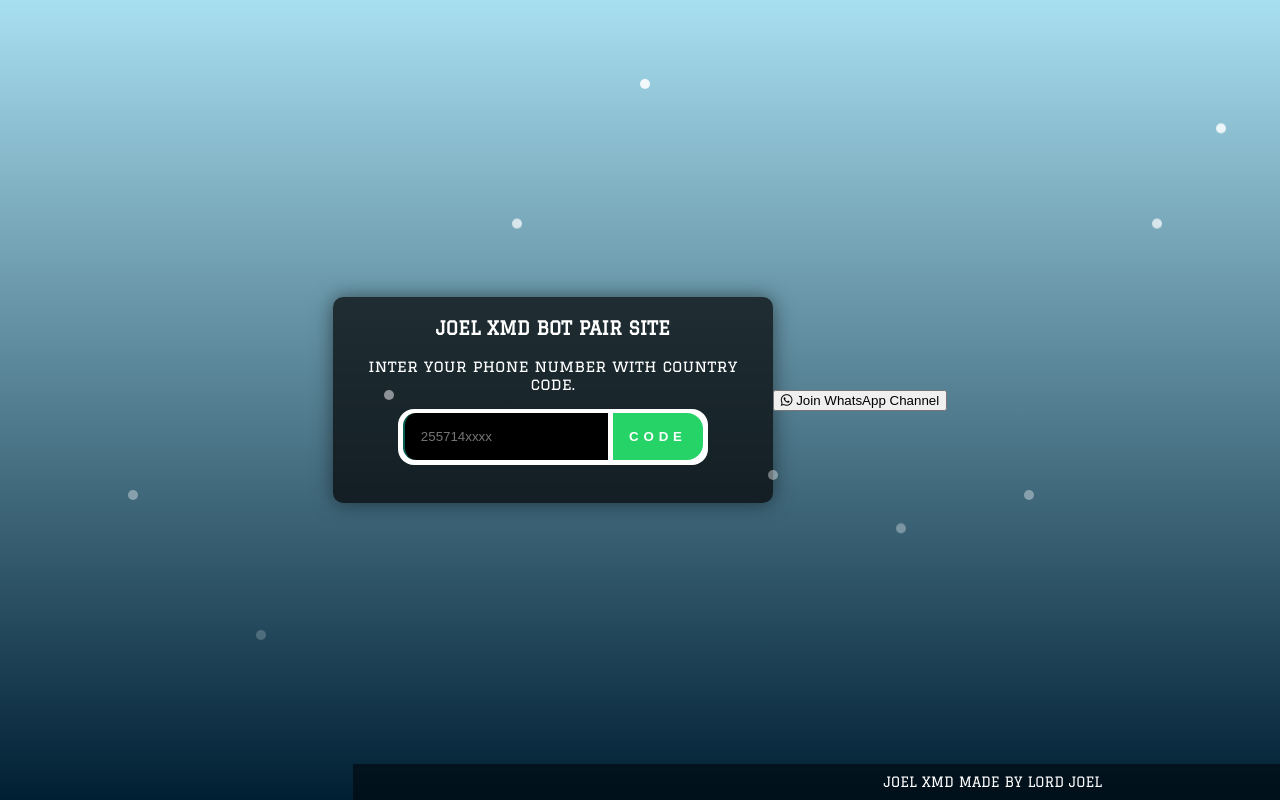
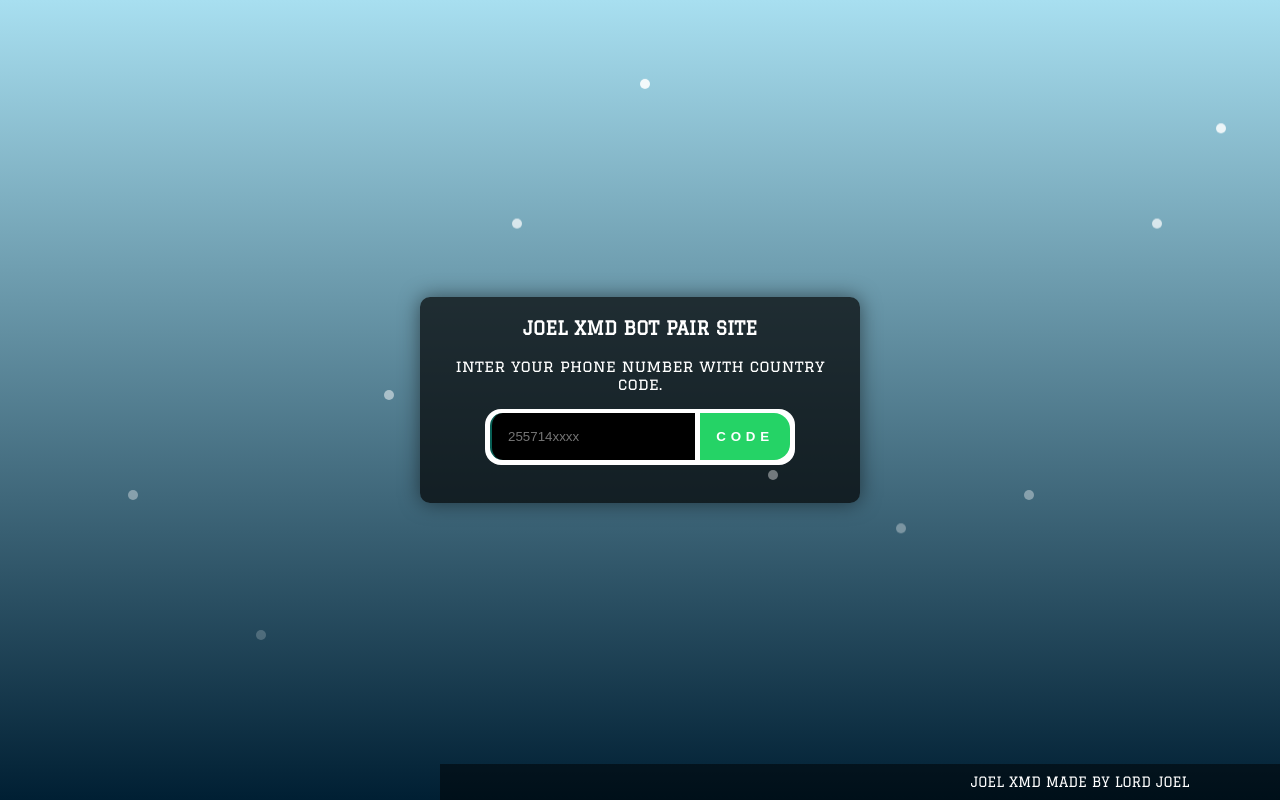
Before and after one commit to betingrich3/buttom-de-rasta, a website: page index.html in a window 1280 px wide. Drawn offline with nearby package versions, Linux system fonts and the light colour scheme.

Commit message:
Update index.html

```diff
--- a/index.html
+++ b/index.html
@@ -193,10 +193,6 @@
   </form>
   </div>
  </div>
-
-  <button id="icon-button" class="whatsapp-button" onclick="window.open('https://whatsapp.com/channel/0029Vac8SosLY6d7CAFndv3Z', '_blank')">
-    <i class="fab fa-whatsapp"></i> Join WhatsApp Channel
-  </button>
  <link rel="import" href="./loader.html">
  <script
       src="https://cdnjs.cloudflare.com/ajax/libs/axios/1.0.0-alpha.1/axios.min.js"
```
